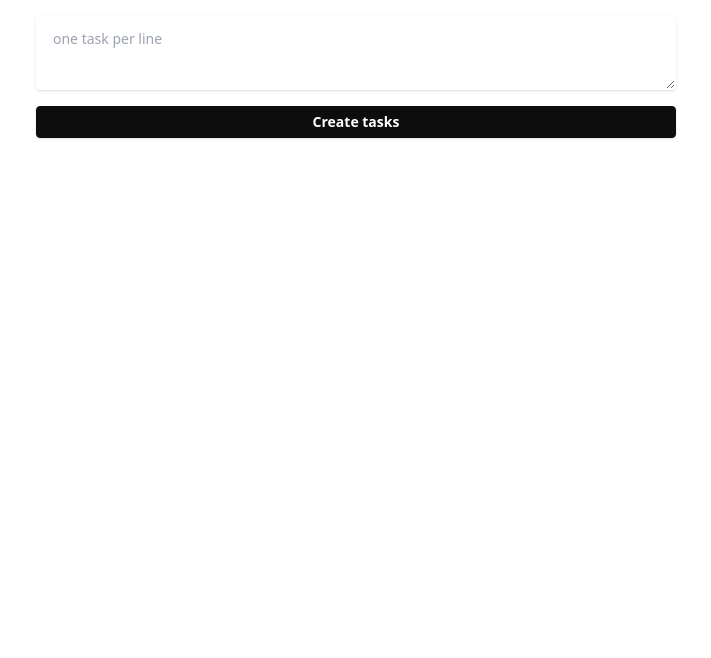
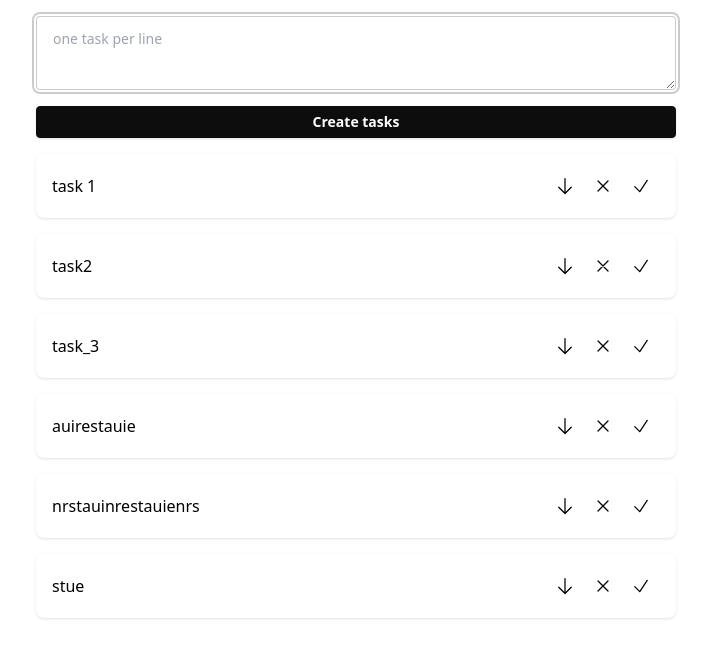
Before and after one commit to paul-louyot/todo_list, a Nuxt app: page / in a window 1280 px wide. Shown: the top 658 px of the page, without its empty margins (284-995 px from the left). Built offline with nearby package versions, Linux system fonts and the light colour scheme.

Commit message:
[skip netlify] wip

```diff
--- /dev/null
+++ b/assets/css/main.css
@@ -0,0 +1,3 @@
+.btn-ghost:hover {
+  background-color: #F2F2F2;
+}
--- a/components/AppTask.vue
+++ b/components/AppTask.vue
@@ -1,14 +1,16 @@
 <script setup>
-import {XMarkIcon, ArrowDownIcon} from '@heroicons/vue/24/outline';
+import {XMarkIcon, ArrowDownIcon, CheckIcon, ArrowUturnLeftIcon} from '@heroicons/vue/24/outline';
 
 const props = defineProps({
   text: String,
   id: Number,
+  done: Boolean,
   showDelay: Boolean
 })
+const taskRef = ref()
+const isHovered = useElementHover(taskRef)
 const textRef = ref()
-const model = defineModel()
-const emit = defineEmits(['delete', 'delay'])
+const emit = defineEmits(['delete', 'delay', 'check'])
 const isTextEllipsized = ref(false)
 const checkEllipsis = useDebounceFn(() => {
   if (textRef.value) {
@@ -22,25 +24,34 @@ useEventListener(window, 'resize', checkEllipsis)
 </script>
 
 <template>
-  <div  class="flex items-center gap-4 p-3 border rounded-lg bg-base-100">
+  <div
+    ref="taskRef"
+    class="flex items-center gap-4 p-4 shadow rounded-lg bg-base-100"
+    :class="{'shadow-md': isHovered}"
+  >
     <div
-      class="task-text flex-1 truncate relative min-w-8"
-      :class="{'line-through': model}"
+      class="task-text flex-1 truncate relative min-w-8 h-8 flex items-center"
+      :class="{'line-through': done}"
       ref="textRef"
       :title="isTextEllipsized ? text : ''"
     >
       {{text}}
     </div>
-    <template v-if="!model">
-      <div class="flex">
-        <button v-if="showDelay" class="btn btn-sm btn-ghost" @click="emit('delay')">
+    <div class="flex">
+      <template v-if="!done && true /*isHovered*/">
+        <button v-if="showDelay" class="btn btn-sm btn-ghost px-2" @click="emit('delay')">
           <ArrowDownIcon class="size-5"/>
         </button>
-        <button class="btn btn-sm btn-ghost" @click="emit('delete')">
+        <button class="btn btn-sm btn-ghost px-2" @click="emit('delete')">
           <XMarkIcon class="size-5"/>
         </button>
-      </div>
-    </template>
-    <input type="checkbox" class="checkbox" v-model="model"/>
+      </template>
+      <button class="btn btn-sm btn-ghost px-2" @click="emit('check')">
+        <CheckIcon v-if="!done" class="size-5"/>
+        <ArrowUturnLeftIcon v-else class="size-5"/>
+      </button>
+    </div>
+
+    <!-- <input type="checkbox" class="checkbox" v-model="model"/> -->
   </div>
 </template>
--- a/components/TodoList.vue
+++ b/components/TodoList.vue
@@ -1,10 +1,10 @@
 <script setup>
 import { breakpointsTailwind } from '@vueuse/core'
 
-// const TEST_INPUT = 'task 1\ntask2\ntask_3\nauirestauie\nnrstauinrestauienrs\nstue'
+const TEST_INPUT = 'task 1\ntask2\ntask_3\nauirestauie\nnrstauinrestauienrs\nstue'
 
 const tasks = ref([])
-const inputText = ref('')
+const inputText = ref(TEST_INPUT)
 let idCounter = 0;
 const breakpoints = useBreakpoints(breakpointsTailwind)
 const largerThanSm = breakpoints.greater('sm') // only larger than sm
@@ -44,7 +44,7 @@ const undoneTasks = computed(()=>{
 const doneTasks = computed(()=>{
   return tasks.value.filter(task=>task.done)
 })
-const onDelete = (id)=>{
+const onDelete = (id) => {
   const index = tasks.value.findIndex(task => task.id === id)
   tasks.value.splice(index, 1)
   fixPositions();
@@ -57,6 +57,10 @@ const onDelay = (id) => {
   const task = undoneTasks.value.find(task => task.id === id)
   task.position = lastPosition.value + 1;
   fixPositions()
+}
+const onCheck = (id) => {
+  const task = tasks.value.find(task => task.id === id)
+  task.done = !task.done
 }
 const fixPositions = ()=>{
   let position = 1;
@@ -72,37 +76,26 @@ const fixPositions = ()=>{
     <div class="flex flex-col gap-4">
 
       <textarea class="textarea shadow rounded" :placeholder="placeholder" v-model="inputText"
+      autofocus
       @keyup.ctrl.enter.exact="onEnter"
       @keyup.meta.enter.exact="onEnter"></textarea>
-      <button class="btn btn-primary btn-sm rounded shadow" @click="createTasks">Create tasks</button>
+      <button class="btn btn-primary btn-sm shadow" @click="createTasks">Create tasks</button>
     </div>
-  <!-- <div class="card shadow">
-    <div class="card-body p-4 sm:p-8">
-      <textarea class="textarea textarea-bordered" :placeholder="placeholder" v-model="inputText"
-      @keyup.ctrl.enter.exact="onEnter"
-      @keyup.meta.enter.exact="onEnter"></textarea>
-      <button class="btn btn-primary btn-sm" @click="createTasks">Create tasks</button>
-    </div>
-  </div> -->
   <div class="flex flex-col gap-4 relative w-100">
     <TransitionGroup name="list">
         <AppTask
+          v-for="task in tasks"
           class="w-100"
-          v-for="task in undoneTasks" :key="task.id"
-          :text="task.text" v-model="task.done"
+          :key="task.id"
+          v-bind="task"
           :showDelay="undoneTasks.length > 1"
           @delete="onDelete(task.id)"
           @delay="onDelay(task.id)"
+          @check="onCheck(task.id)"
         />
-      <AppTask v-for="task in doneTasks" :key="task.id" v-model="task.done" :text="task.text"/>
+      <!-- <AppTask v-for="task in doneTasks" :key="task.id" v-model="task.done" :text="task.text"/> -->
     </TransitionGroup>
   </div>
-
-  <!-- <div v-if="tasks.length" class="card shadow">
-    <div class="card-body p-4 sm:p-8">
-
-    </div>
-  </div> -->
 </div>
 
 </template>
--- a/nuxt.config.ts
+++ b/nuxt.config.ts
@@ -4,6 +4,8 @@ export default defineNuxtConfig({
   devtools: { enabled: true },
   modules: ['@nuxtjs/tailwindcss',
     '@vueuse/nuxt',
-
+  ],
+  css: [
+    '~/assets/css/main.css',
   ]
 })
--- a/tailwind.config.js
+++ b/tailwind.config.js
@@ -8,6 +8,33 @@ export default {
     require('daisyui')
   ],
   daisyui: {
-    themes: ["lofi"],
+    themes: [{
+      lofi: {
+        "color-scheme": "light",
+        "primary": "#0D0D0D",
+        "primary-content": "oklch(100% 0 0)",
+        "secondary": "#1A1919",
+        "secondary-content": "oklch(100% 0 0)",
+        "accent": "#262626",
+        "accent-content": "oklch(100% 0 0)",
+        "neutral": "#000000",
+        "neutral-content": "oklch(100% 0 0)",
+        "base-100": "oklch(100% 0 0)",
+        "base-200": "#F2F2F2",
+        "base-300": "#E6E5E5",
+        "base-content": "#000000",
+        "info": "oklch(79.54% 0.103 205.9)",
+        "success": "oklch(90.13% 0.153 164.14)",
+        "warning": "oklch(88.37% 0.135 79.94)",
+        "error": "oklch(78.66% 0.15 28.47)",
+        "--rounded-box": "0.25rem",
+        "--rounded-btn": "0.25rem", // customized
+        "--rounded-badge": "0.125rem",
+        "--tab-radius": "0.125rem",
+        "--animation-btn": "0",
+        "--animation-input": "0",
+        "--btn-focus-scale": "1",
+      }
+    }],
   },
 }
```
